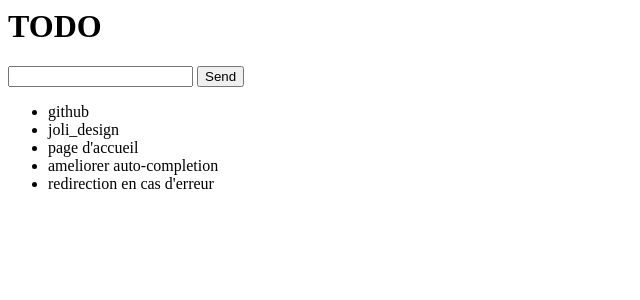
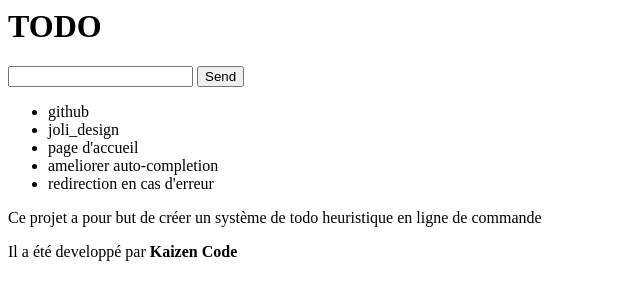
Before and after one commit to Tonio2/kaizen_code, a Django app: page /todo/ in a window 1280 px wide. Shown: the top 300 px of the page, without its empty margins (0-640 px from the left). Run offline with Django 3.2, Linux system fonts and the light colour scheme; data comes from the database, SQL or seed files in the repository.

Commit message:
[m] ajout d'une description au projet

```diff
--- a/todo/templates/todo/index.html
+++ b/todo/templates/todo/index.html
@@ -14,3 +14,6 @@
   <li>{{ todo.todo_title }}</li>
 {% endfor %}
 </ul>
+
+<p>Ce projet a pour but de créer un système de todo heuristique en ligne de commande</p>
+<p>Il a été developpé par <strong>Kaizen Code</strong></p>
```
